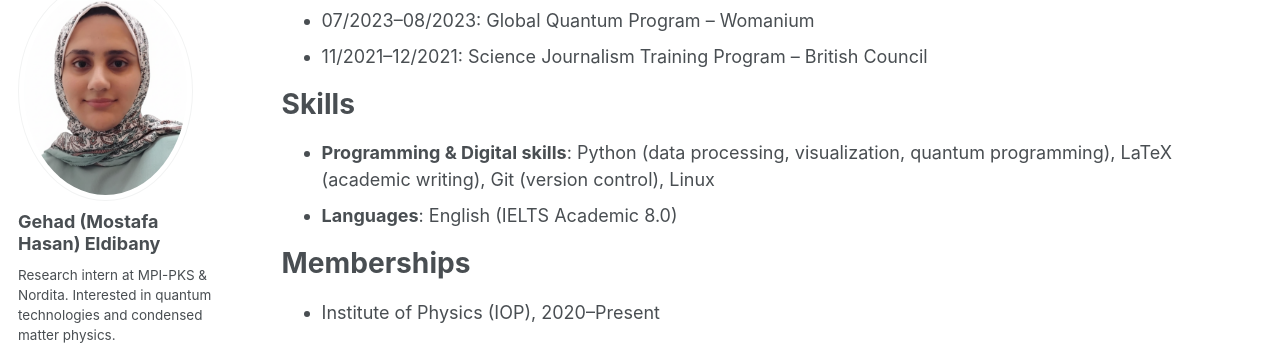
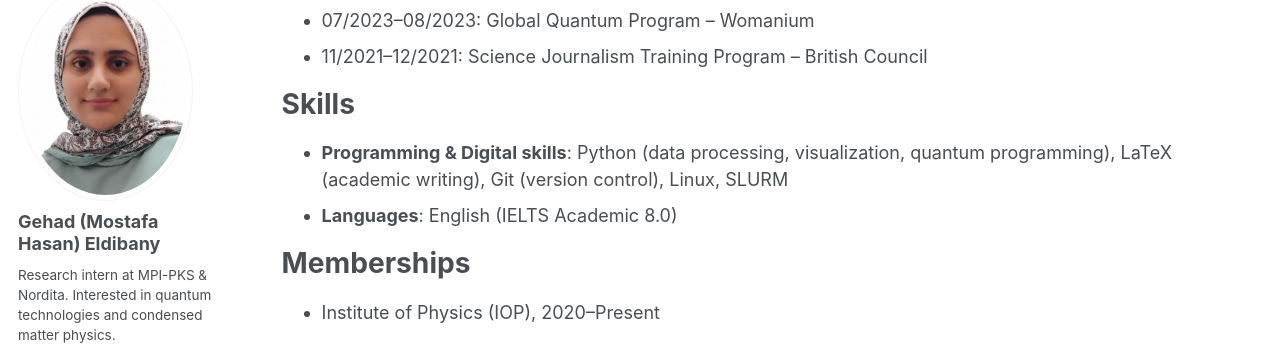
Before and after one commit to gehadibany/gehadibany.github.io, a Jekyll site: the page built from _pages/cv.md, in a window 1280 px wide and 900 px high, scrolled down 2176 px. Shown: the part 118-463 px from the top of the window. Built offline with Jekyll 4.4.1, drawn with Linux system fonts in a browser that asks for light colours; a script that is not in the unit is left out.

Commit message:
Update CV

```diff
--- a/_pages/cv.md
+++ b/_pages/cv.md
@@ -85,7 +85,7 @@
 
 Skills
 ======
-* **Programming & Digital skills**: Python (data processing, visualization, quantum programming), LaTeX (academic writing), Git (version control), Linux
+* **Programming & Digital skills**: Python (data processing, visualization, quantum programming), LaTeX (academic writing), Git (version control), Linux, SLURM
 * **Languages**: English (IELTS Academic 8.0)
 
 Memberships
```
